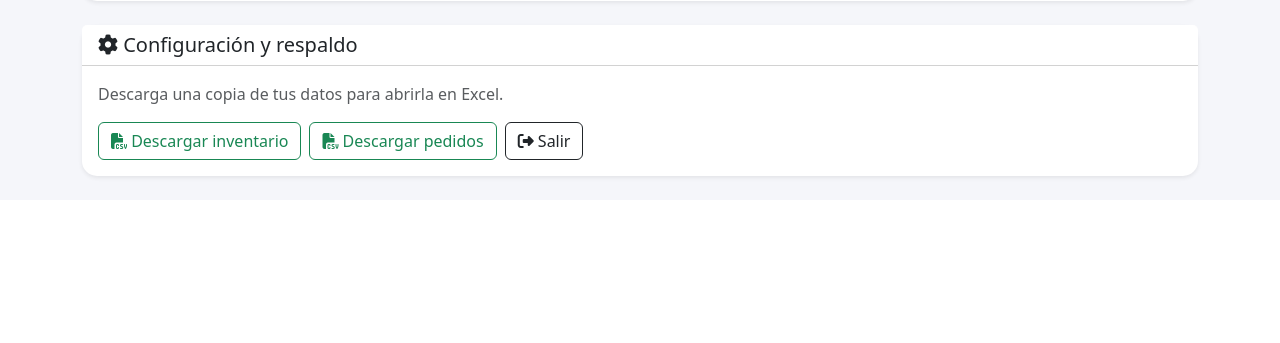
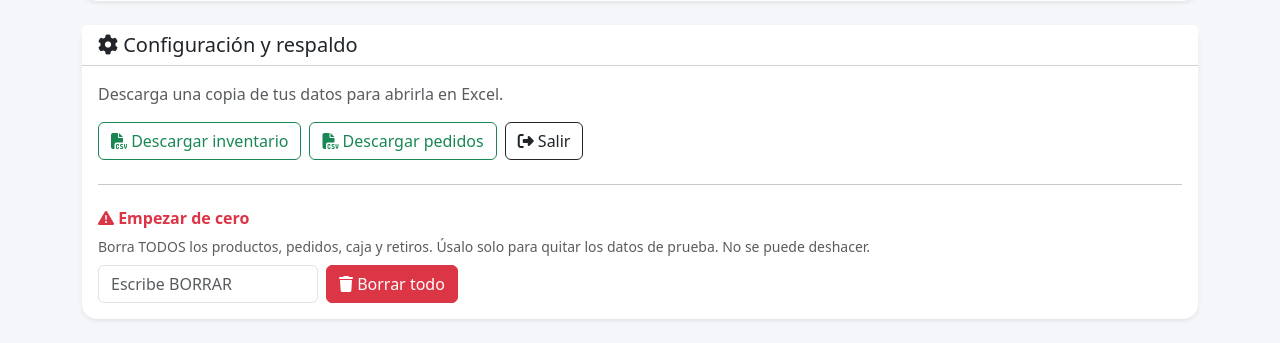
Before and after one commit to lohanigamez67-maker/Vendix, a Flask app: page / in a window 1280 px wide. Shown: the part 1342-1685 px from the top of the page. Before the commit the page ends 1522 px from the top, so only its background shows below. Run offline with Flask 3, Linux system fonts and the light colour scheme; the visitor is signed in with stand-in values (Sample User, id 1); data that the repository does not hold is empty.

Commit message:
Update index.html

```diff
--- a/templates/index.html
+++ b/templates/index.html
@@ -266,6 +266,9 @@ body{background:#f5f6fa}
 <input type="number" step="0.1" name="nuevo_stock" value="{{ producto.stock }}" class="form-control form-control-sm">
 <button class="btn btn-sm btn-primary ms-1"><i class="fa-solid fa-save"></i></button>
 </form>
+<form action="/eliminar_producto/{{ producto.id }}" method="POST" class="mt-2" onsubmit="return confirm('¿Eliminar este producto?')">
+<button class="btn btn-sm btn-outline-danger w-100"><i class="fa-solid fa-trash"></i> Eliminar producto</button>
+</form>
 </div></div>
 {% else %}
 <div class="text-center text-muted">Todavía no hay productos.</div>
@@ -348,6 +351,13 @@ body{background:#f5f6fa}
         <a href="/exportar/pedidos" class="btn btn-outline-success"><i class="fa-solid fa-file-csv"></i> Descargar pedidos</a>
         <a href="/salir" class="btn btn-outline-dark"><i class="fa-solid fa-right-from-bracket"></i> Salir</a>
     </div>
+    <hr class="my-4">
+    <h6 class="text-danger fw-bold"><i class="fa-solid fa-triangle-exclamation"></i> Empezar de cero</h6>
+    <p class="text-muted small mb-2">Borra TODOS los productos, pedidos, caja y retiros. Úsalo solo para quitar los datos de prueba. No se puede deshacer.</p>
+    <form action="/reiniciar_datos" method="POST" class="d-flex flex-wrap gap-2" onsubmit="return confirm('¿Seguro? Se borrará todo y no se puede deshacer.')">
+        <input name="confirmacion" class="form-control" style="max-width:220px" placeholder="Escribe BORRAR" autocomplete="off" required>
+        <button class="btn btn-danger"><i class="fa-solid fa-trash"></i> Borrar todo</button>
+    </form>
 </div></div>
 
 <!-- MODAL ABRIR CAJA -->
```
